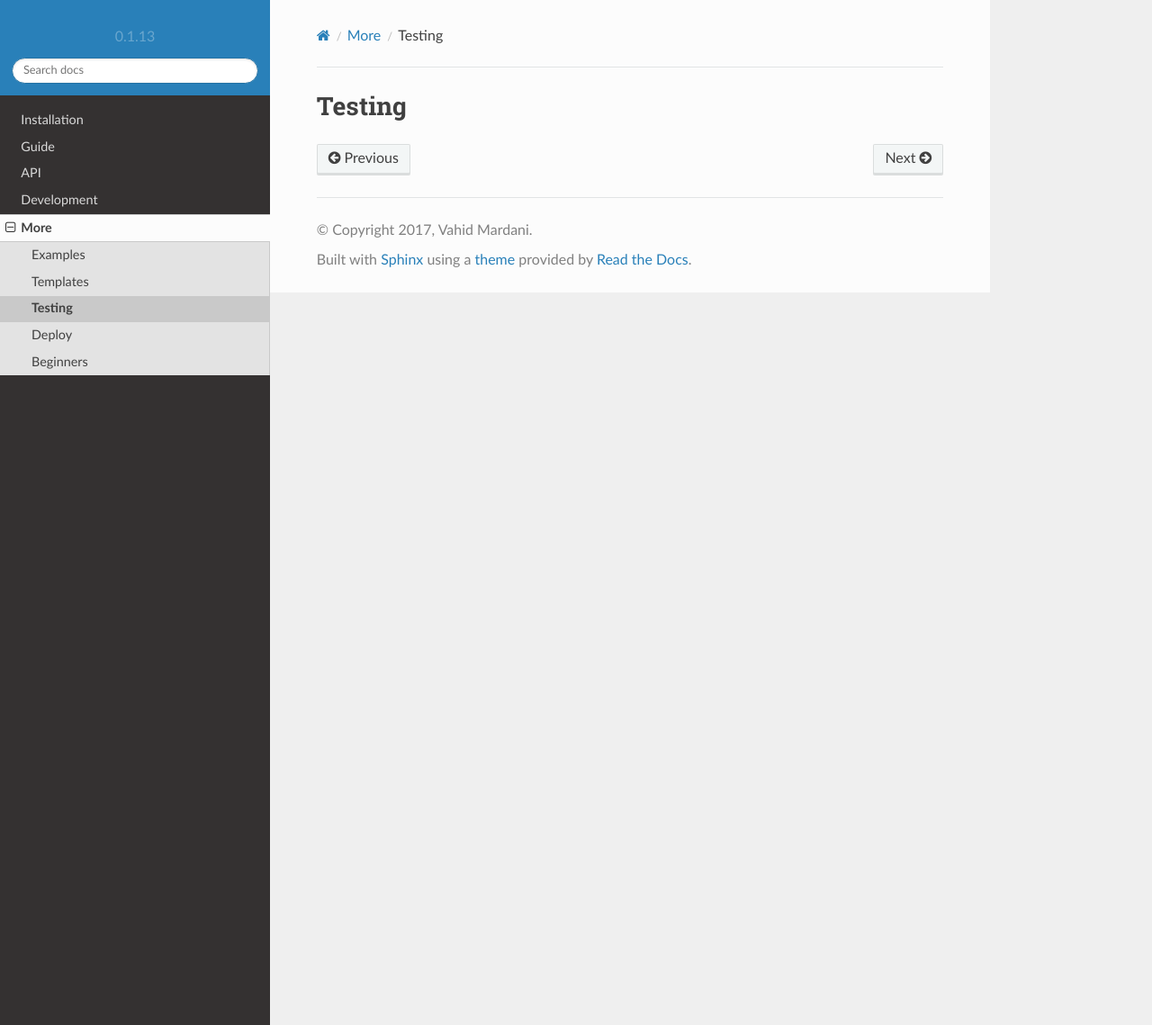
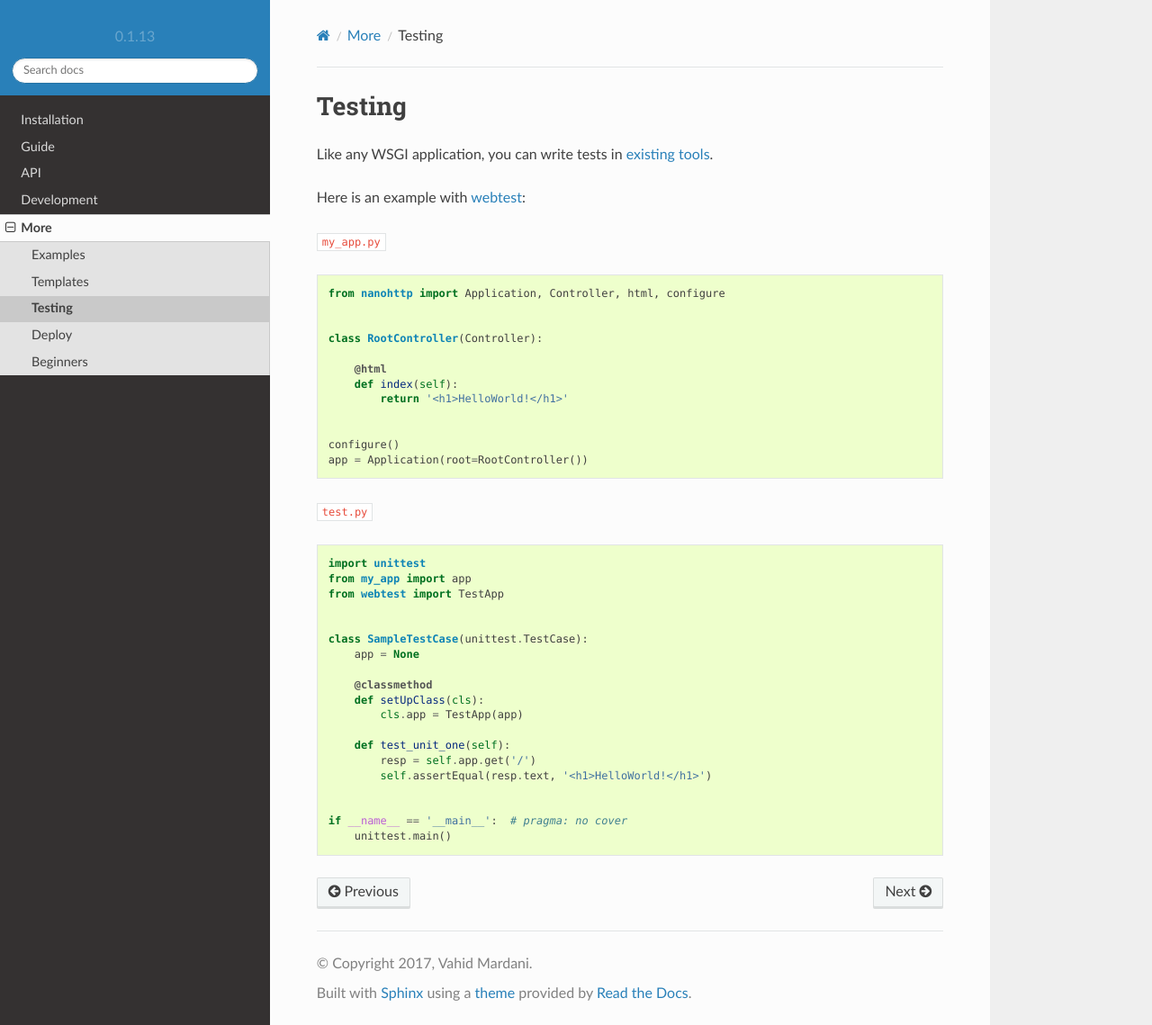
Before and after one commit to pylover/nanohttp, a Sphinx documentation site: the page built from sphinx/more/testing.rst, in a window 1280 px wide and 1139 px high. Shown: the whole window at 90% size. Built offline with Sphinx 7.4.7 and the Read the Docs theme 2.0.0, drawn with Linux system fonts in a browser that asks for light colours.

Commit message:
Update documents testing section

```diff
--- a/sphinx/more/testing.rst
+++ b/sphinx/more/testing.rst
@@ -1,2 +1,49 @@
 Testing
 =======
+
+Like any WSGI application, you can write tests in
+`existing tools <http://wsgi.readthedocs.io/en/latest/testing.html>`_.
+
+Here is an example with `webtest <https://docs.pylonsproject.org/projects/webtest/en/latest/>`_:
+
+``my_app.py``
+
+.. code-block:: python
+
+    from nanohttp import Application, Controller, html, configure
+
+
+    class RootController(Controller):
+
+        @html
+        def index(self):
+            return '<h1>HelloWorld!</h1>'
+
+
+    configure()
+    app = Application(root=RootController())
+
+
+``test.py``
+
+.. code-block:: python
+
+    import unittest
+    from my_app import app
+    from webtest import TestApp
+
+
+    class SampleTestCase(unittest.TestCase):
+        app = None
+
+        @classmethod
+        def setUpClass(cls):
+            cls.app = TestApp(app)
+
+        def test_unit_one(self):
+            resp = self.app.get('/')
+            self.assertEqual(resp.text, '<h1>HelloWorld!</h1>')
+
+
+    if __name__ == '__main__':  # pragma: no cover
+        unittest.main()
```
